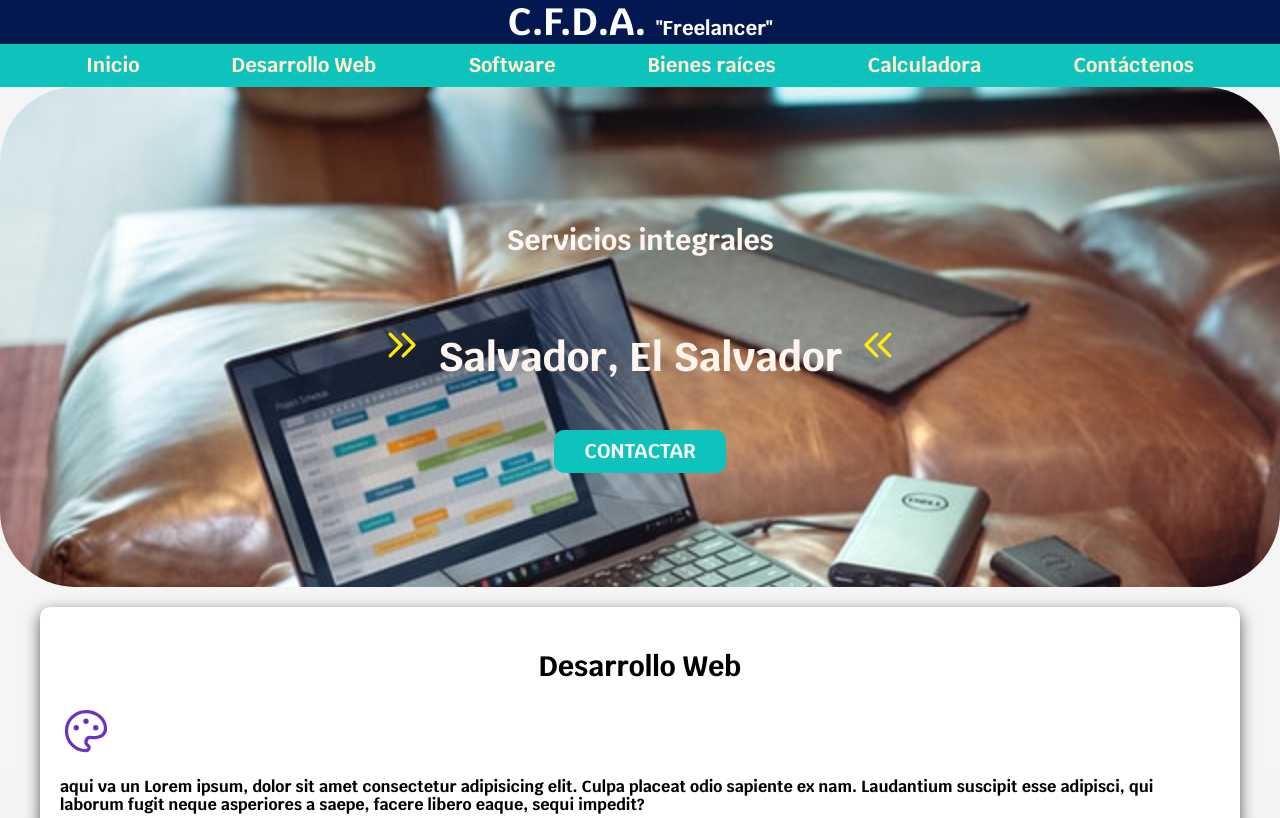
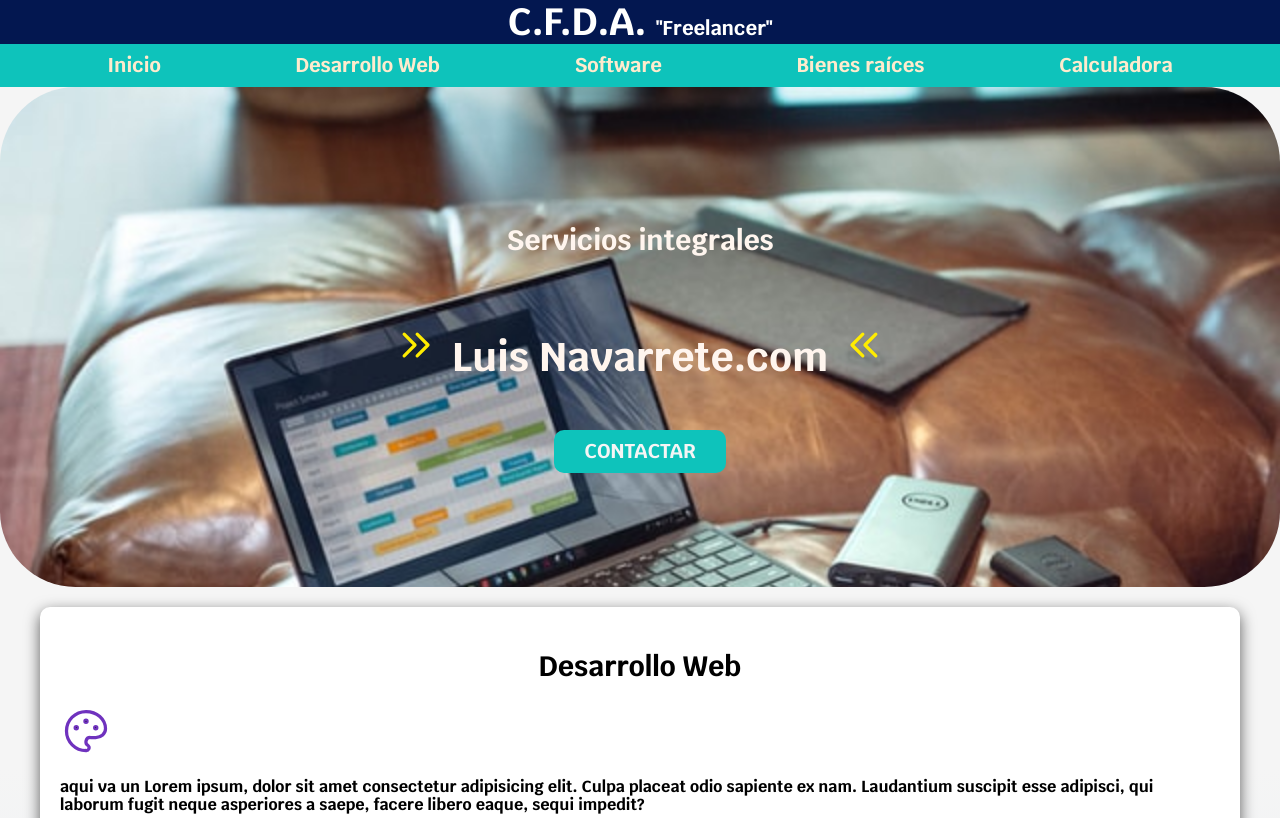
Before and after one commit to cefedual/misitio, a plain HTML site: page index.html in a window 1280 px wide. Shown: the top 818 px of the page. Drawn offline with Linux system fonts and the light colour scheme.

Commit message:
luis y normix

```diff
--- a/index.html
+++ b/index.html
@@ -24,8 +24,10 @@
         <a href="desarrolloweb.html" class="menu">Desarrollo Web</a>
         <a href="Software.html" class="menu">Software</a>
         <a href="bienesraices.html" class="menu">Bienes raíces</a>
-        <a href="calculo_prestamo/calculo_prestamo.html" class="menu">Calculadora</a>
-        <a href="contacto.html" class="menu">Contáctenos</a>
+        <a href="calculo_prestamo/calculo_prestamo.html" class="menu"
+          >Calculadora</a
+        >
+        <!-- <a href="contacto.html" class="menu">Contáctenos</a> no lo pondré aqui-->
       </nav>
     </div>
     <section class="hero">
@@ -33,24 +35,48 @@
         <h2>Servicios integrales</h2>
         <div class="ubicacion">
           <p>
-            <svg xmlns="http://www.w3.org/2000/svg" class="icon icon-tabler icon-tabler-chevrons-right" width="52" height="52" viewBox="0 0 24 24" stroke-width="1.5" stroke="#ffec00" fill="none" stroke-linecap="round" stroke-linejoin="round">
-              <path stroke="none" d="M0 0h24v24H0z" fill="none"/>
+            <svg
+              xmlns="http://www.w3.org/2000/svg"
+              class="icon icon-tabler icon-tabler-chevrons-right"
+              width="52"
+              height="52"
+              viewBox="0 0 24 24"
+              stroke-width="1.5"
+              stroke="#ffec00"
+              fill="none"
+              stroke-linecap="round"
+              stroke-linejoin="round"
+            >
+              <path stroke="none" d="M0 0h24v24H0z" fill="none" />
               <polyline points="7 7 12 12 7 17" />
               <polyline points="13 7 18 12 13 17" />
             </svg>
-            Salvador, El Salvador
-            <svg xmlns="http://www.w3.org/2000/svg" class="icon icon-tabler icon-tabler-chevrons-left" width="52" height="52" viewBox="0 0 24 24" stroke-width="1.5" stroke="#ffec00" fill="none" stroke-linecap="round" stroke-linejoin="round">
-              <path stroke="none" d="M0 0h24v24H0z" fill="none"/>
+            Luis Navarrete.com
+            <svg
+              xmlns="http://www.w3.org/2000/svg"
+              class="icon icon-tabler icon-tabler-chevrons-left"
+              width="52"
+              height="52"
+              viewBox="0 0 24 24"
+              stroke-width="1.5"
+              stroke="#ffec00"
+              fill="none"
+              stroke-linecap="round"
+              stroke-linejoin="round"
+            >
+              <path stroke="none" d="M0 0h24v24H0z" fill="none" />
               <polyline points="11 7 6 12 11 17" />
               <polyline points="17 7 12 12 17 17" />
             </svg>
           </p>
-        </div> <!-- Este es de ubicación-->
+        </div>
+        <!-- Este es de ubicación-->
         <a class="boton" href="contacto.html">Contactar</a>
       </div>
     </section>
 
     <main class="contenedor sombra">
+      <div class="servicios">
         <section>
           <h2>Desarrollo Web</h2>
           <svg
@@ -74,7 +100,10 @@
             <circle cx="16.5" cy="10.5" r=".5" fill="currentColor" />
           </svg>
           <p>
-          aqui va un Lorem ipsum, dolor sit amet consectetur adipisicing elit. Culpa placeat odio sapiente ex nam. Laudantium suscipit esse adipisci, qui laborum fugit neque asperiores a saepe, facere libero eaque, sequi impedit?
+            aqui va un Lorem ipsum, dolor sit amet consectetur adipisicing elit.
+            Culpa placeat odio sapiente ex nam. Laudantium suscipit esse
+            adipisci, qui laborum fugit neque asperiores a saepe, facere libero
+            eaque, sequi impedit?
           </p>
         </section>
         <section>
@@ -130,6 +159,7 @@
             incidunt nesciunt vero...
           </p>
         </section>
+      </div>
     </main>
     <section>
       <h2>Contactenos</h2>
```
Lines whose indentation alone changed are shown as unchanged.
